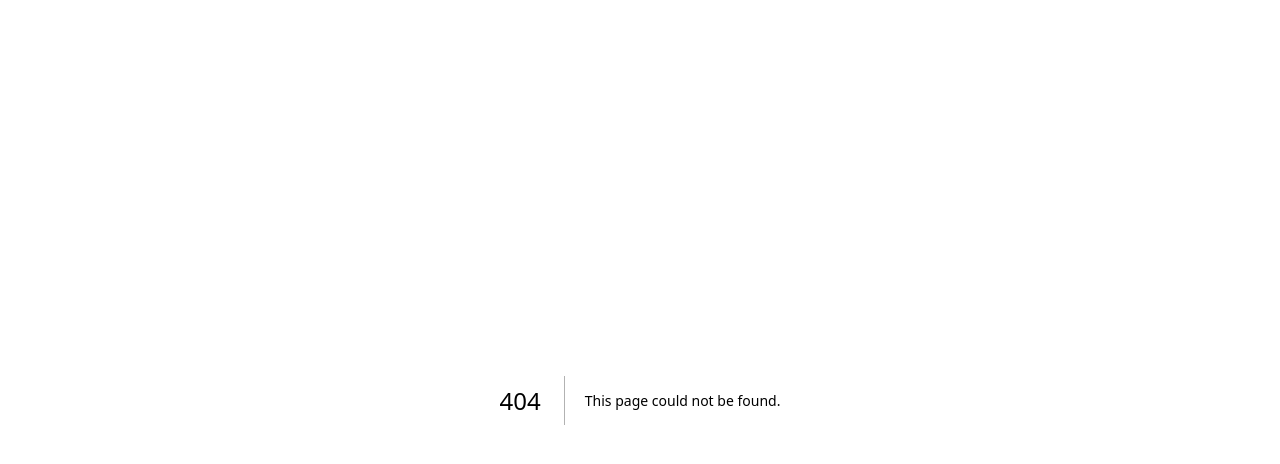
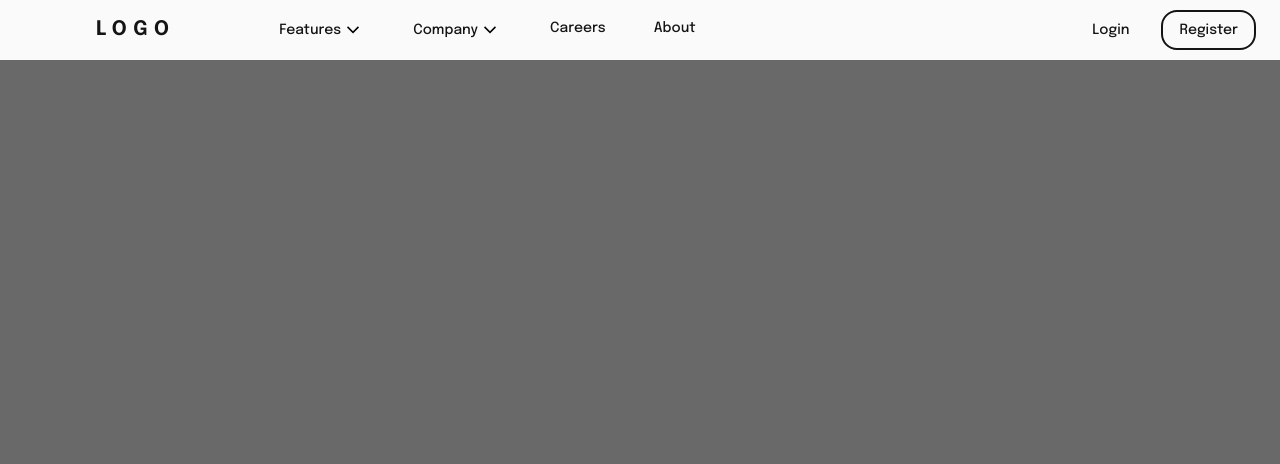
Before and after one commit to luizinfpp/ui-components-app-dir, a Next.js app: page /lvl2-dropdown-menu in a window 1280 px wide. Before the commit this address had no page. Shown: the top 464 px of the page. Built offline with nearby package versions, Linux system fonts and the light colour scheme.

Commit message:
dropdown menu done

```diff
--- /dev/null
+++ b/app/lvl2-dropdown-menu/page.tsx
@@ -0,0 +1,23 @@
+'use client'
+import { Epilogue } from '@next/font/google'
+import Level2DropdownMenuComponent from '../../components/level2-component-set/dropdown-menu'
+
+const epilogue = Epilogue({ subsets: ['latin'], weight: ['500', '700'] })
+
+const Level2DropdownMenuPage = () => {
+
+  return (
+    <div
+      className="bg-[#696969] overflow-hidden relative" // PROBLEM WITH OVERFLOW HIDDEN - Solution: If you are trying to hide absolute positioned elements make sure the container of those absolute positioned elements is relatively positioned.
+      style={{ width: '100vw', height: '100vh'}}
+    >
+      <div
+        className={`${epilogue.className}`}
+      >
+        <Level2DropdownMenuComponent />
+      </div>
+    </div>
+  )
+}
+
+export default Level2DropdownMenuPage
--- /dev/null
+++ b/components/level2-component-set/dropdown-menu.tsx
@@ -0,0 +1,193 @@
+import { useEffect, useState } from 'react'
+import Lvl2ExpandMoreIcon from '../../public/lvl2-dropdown-menu/expand_more'
+import { useAnimationControls, motion } from 'framer-motion'
+import Lvl2MenuBurgerIcon from '../../public/lvl2-advice-generator/menu_burger'
+import Lvl2CloseMenuIcon from '../../public/lvl2-advice-generator/close_menu'
+
+const Level2DropdownMenuComponent = () => {
+  const [featuresDropdown, setFeaturesDropdown] = useState(false)
+  const [companyDropdown, setCompanyDropdown] = useState(false)
+
+  const [sideNavOpen, setSideNavOpen] = useState(false)
+  const [isMobile, setIsMobile] = useState(false)
+
+  const controls = useAnimationControls()
+  const controlsBg = useAnimationControls()
+
+  const watchPageResizeBreakpoint = () => {
+    if (window.outerWidth > 768) {
+      setIsMobile(false)
+      setSideNavOpen(false)
+      setCompanyDropdown(false)
+      setFeaturesDropdown(false)
+    } else {
+      setIsMobile(true)
+    }
+  }
+
+  const closeSideNav = () => {
+    controlsBg
+      .start({
+        opacity: 0,
+        transition: { duration: 0.6, ease: 'easeIn' },
+      })
+
+    controls
+      .start({
+        x: '100vw',
+        transition: { duration: 0.6, ease: 'easeIn' },
+      })
+      .then(() => {
+        setSideNavOpen(false)
+      })
+  }
+
+  const openSideNav = () => {
+    const request = new Promise<void>(resolve => {
+      setSideNavOpen(true)
+      resolve()
+    })
+
+    request.then(() => {
+      controlsBg
+      .start({
+        opacity: 1,
+        transition: { duration: 0.6, ease: 'easeIn' },
+      })
+
+      controls.start({
+        x: 0,
+        transition: { duration: 0.6, ease: 'easeIn' },
+      })
+    })
+  }
+
+  useEffect(() => {
+    window.addEventListener('resize', watchPageResizeBreakpoint)
+
+    watchPageResizeBreakpoint()
+
+    return () => {
+      // Cleanup the event listener
+      window.removeEventListener('resize', watchPageResizeBreakpoint)
+    }
+  }, [])
+
+  return (
+    <div className="absolute top-0 md:left-0 right-0 w-full bg-[#fafafa] text-[#141414] flex justify-center">
+      <div className="max-w-screen-xl relative px-6 md:px-4 flex-grow flex items-center justify-between md:justify-center">
+        <div className="text-xl font-[700] px-6 py-4 md:mx-14">
+          <span className="tracking-[0.4rem]">LOGO</span>
+        </div>
+        {
+          (!isMobile || sideNavOpen) &&
+          <motion.div className='absolute md:hidden z-10 bg-[#141414]/40 w-screen h-screen top-0 left-0' initial={{opacity: 0}} animate={controlsBg}>
+          </motion.div>
+        }
+        {(!isMobile || sideNavOpen) && (
+          <motion.div
+            className="flex md:flex-grow flex-col md:flex-row absolute md:relative z-20 md:z-0 top-0 bg-[#fafafa] h-screen md:h-auto md:min-h-0 overflow-y-scroll md:overflow-y-auto right-0 pb-14 md:pb-0"
+            initial={{ x: isMobile ? '100vw' : 0 }}
+            animate={controls}
+          >
+            <div
+              className="md:hidden flex justify-center self-end mr-10 mb-4 items-center p-4 fill-[#141414]] w-16 h-16 hover:fill-[#696969] hover:cursor-pointer"
+              onClick={closeSideNav}
+            >
+              <Lvl2CloseMenuIcon />
+            </div>
+            <div className="flex md:flex-grow flex-col md:flex-row px-8 md:px-0 mb-4 md:mb-0">
+              <div className="relative">
+                <div
+                  className="text-sm font-[500] px-6 py-4 flex items-center hover:fill-[#696969] hover:text-[#696969] hover:cursor-pointer"
+                  onMouseOver={() => {if(!isMobile) setFeaturesDropdown(true)}}
+                  onMouseLeave={() => {if(!isMobile) setFeaturesDropdown(false)}}
+                  onClick={() => {if(isMobile) setFeaturesDropdown(!featuresDropdown)}}
+                >
+                  Features{' '}
+                  <motion.span
+                    className="w-6 h-6"
+                    initial={{ rotate: 0 }}
+                    animate={{ rotate: featuresDropdown ? 180 : 0 }}
+                    transition={{ duration: 0.4 }}
+                  >
+                    <Lvl2ExpandMoreIcon />
+                  </motion.span>
+                </div>
+                {featuresDropdown && (
+                  <div className="relative md:absolute md:top-full flex flex-col bg-[#fafafa] p-2">
+                    <div className="text-sm font-[500] px-6 py-4 hover:text-[#696969] hover:cursor-pointer">
+                      Todo List
+                    </div>
+                    <div className="text-sm font-[500] px-6 py-4 hover:text-[#696969] hover:cursor-pointer">
+                      Calendar
+                    </div>
+                    <div className="text-sm font-[500] px-6 py-4 hover:text-[#696969] hover:cursor-pointer">
+                      Reminders
+                    </div>
+                    <div className="text-sm font-[500] px-6 py-4 hover:text-[#696969] hover:cursor-pointer">
+                      Planning
+                    </div>
+                  </div>
+                )}
+              </div>
+              <div className="relative">
+                <div
+                  className="text-sm font-[500] px-6 py-4 flex items-center hover:fill-[#696969] hover:text-[#696969] hover:cursor-pointer"
+                  onMouseOver={() => {if(!isMobile) setCompanyDropdown(true)}}
+                  onMouseLeave={() => {if(!isMobile) setCompanyDropdown(false)}}
+                  onClick={() => {if(isMobile) setCompanyDropdown(!companyDropdown)}}
+                >
+                  Company{' '}
+                  <motion.span
+                    className="w-6 h-6"
+                    initial={{ rotate: 0 }}
+                    animate={{ rotate: companyDropdown ? 180 : 0 }}
+                    transition={{ duration: 0.4 }}
+                  >
+                    <Lvl2ExpandMoreIcon />
+                  </motion.span>
+                </div>
+                {companyDropdown && (
+                  <div className="relative md:absolute md:top-full  flex flex-col bg-[#fafafa] p-2">
+                    <div className="text-sm font-[500] px-6 py-4 hover:text-[#696969] hover:cursor-pointer">
+                      History
+                    </div>
+                    <div className="text-sm font-[500] px-6 py-4 hover:text-[#696969] hover:cursor-pointer">
+                      Our Team
+                    </div>
+                    <div className="text-sm font-[500] px-6 py-4 hover:text-[#696969] hover:cursor-pointer">
+                      Blog
+                    </div>
+                  </div>
+                )}
+              </div>
+              <div className="text-sm font-[500] px-6 py-4 hover:text-[#696969] hover:cursor-pointer">
+                Careers
+              </div>
+              <div className="text-sm font-[500] px-6 py-4 hover:text-[#696969] hover:cursor-pointer">
+                About
+              </div>
+            </div>
+            <div className="flex flex-col md:flex-row items-center mx-16 md:mx-0">
+              <div className="text-sm font-[500] px-6 py-4 hover:text-[#696969] hover:cursor-pointer">
+                Login
+              </div>
+              <div className="text-sm font-[500] mx-2 my-2 px-14 md:px-4 py-2 rounded-2xl border-2 border-[#141414] hover:border-[#696969] hover:text-[#696969] hover:cursor-pointer">
+                Register
+              </div>
+            </div>
+          </motion.div>
+        )}
+        <div
+          className="md:hidden flex justify-center items-center p-4 fill-[#141414]] w-16 h-16 hover:fill-[#696969] hover:cursor-pointer"
+          onClick={openSideNav}
+        >
+          <Lvl2MenuBurgerIcon />
+        </div>
+      </div>
+    </div>
+  )
+}
+
+export default Level2DropdownMenuComponent
--- /dev/null
+++ b/public/lvl2-advice-generator/close_menu.tsx
@@ -0,0 +1,5 @@
+const Lvl2CloseMenuIcon = () => {
+  return ( <svg xmlns="http://www.w3.org/2000/svg" viewBox="0 0 48 48"><path d="m12.45 37.65-2.1-2.1L21.9 24 10.35 12.45l2.1-2.1L24 21.9l11.55-11.55 2.1 2.1L26.1 24l11.55 11.55-2.1 2.1L24 26.1Z"/></svg> );
+}
+
+export default Lvl2CloseMenuIcon;
--- /dev/null
+++ b/public/lvl2-advice-generator/menu_burger.tsx
@@ -0,0 +1,7 @@
+const Lvl2MenuBurgerIcon = () => {
+  return (
+    <svg xmlns="http://www.w3.org/2000/svg" viewBox="0 0 48 48"><path d="M6 36v-3h36v3Zm0-10.5v-3h36v3ZM6 15v-3h36v3Z"/></svg>
+  )
+}
+
+export default Lvl2MenuBurgerIcon
--- /dev/null
+++ b/public/lvl2-dropdown-menu/expand_more.tsx
@@ -0,0 +1,5 @@
+const Lvl2ExpandMoreIcon = () => {
+  return ( <svg xmlns="http://www.w3.org/2000/svg" viewBox="0 0 48 48" ><path d="m24 30.75-12-12 2.15-2.15L24 26.5l9.85-9.85L36 18.8Z"/></svg> );
+}
+
+export default Lvl2ExpandMoreIcon;
```
